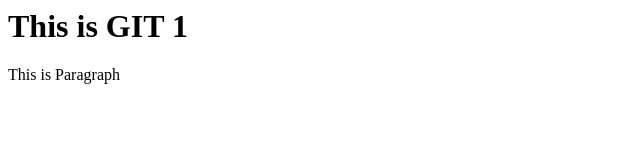
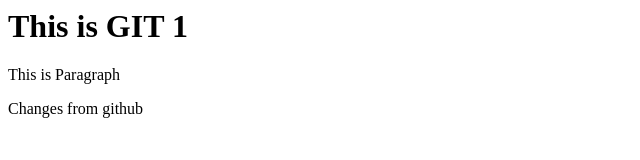
Before and after one commit to afsyael/batch7-project, a plain HTML site: page index.html in a window 1280 px wide. Shown: the whole page, without its empty margins (0-640 px from the left). Drawn offline with Linux system fonts and the light colour scheme.

Commit message:
Update index.html

```diff
--- a/index.html
+++ b/index.html
@@ -1,4 +1,5 @@
 <html>
     <h1>This is GIT 1</h1>
     <p>This is Paragraph</p>
+    <p>Changes from github</p>
 </html>
```
